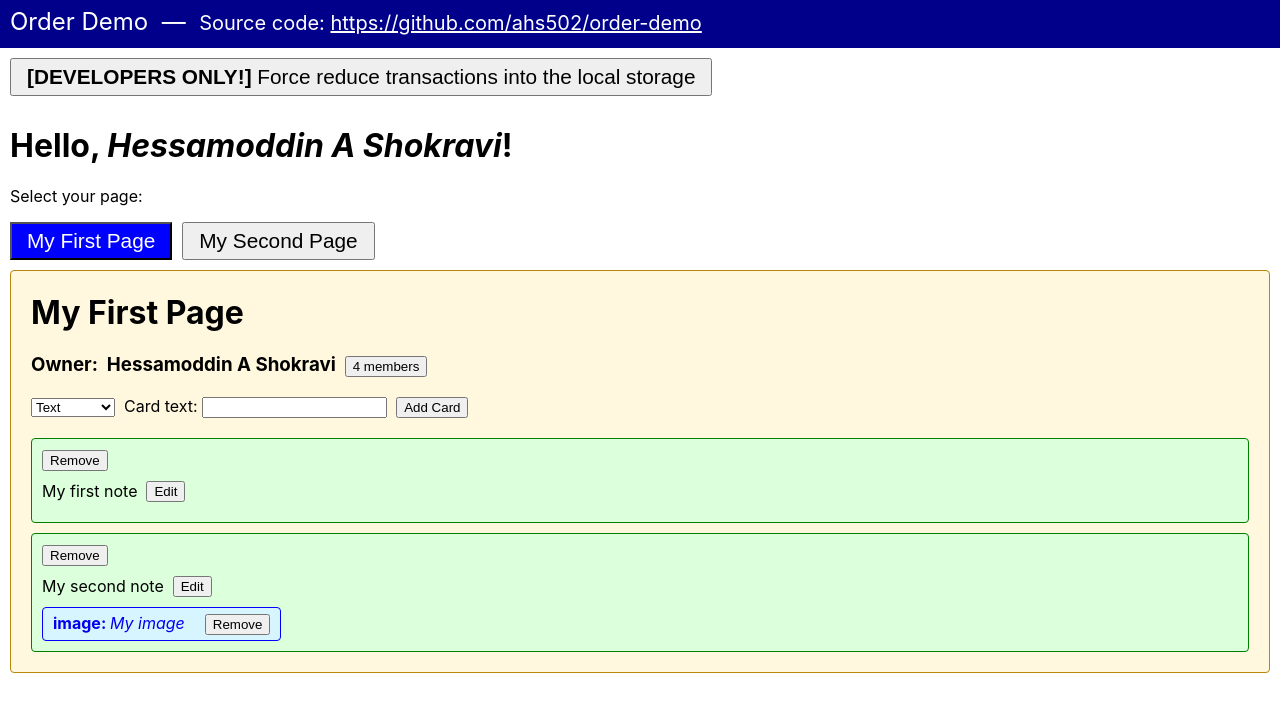
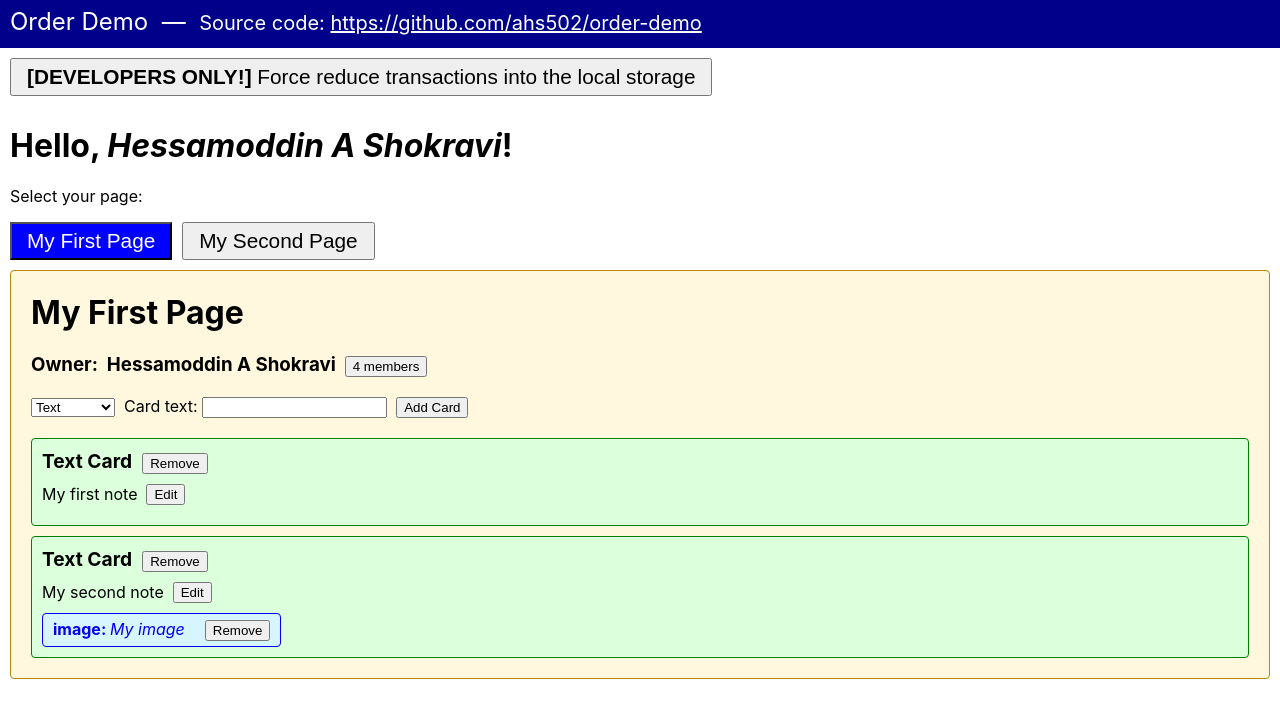
Before and after one commit to ahs502/order-demo, a React (Create React App) app: page / in a window 1280 px wide. Shown: the top 718 px of the page. Built offline with nearby package versions, Linux system fonts and the light colour scheme.

Commit message:
feat: display card type

```diff
--- a/src/components/CardView/CardView.css
+++ b/src/components/CardView/CardView.css
@@ -9,12 +9,12 @@
   margin-bottom: 0;
 }
 
-.CardView-remove {
+.CardView-type {
+  font-weight: bold;
+  font-size: 120%;
+  margin-right: 10px;
 }
 
 .CardView-main {
   padding: 10px 0;
 }
-
-.CardView-attachments {
-}
--- a/src/components/CardView/CardView.tsx
+++ b/src/components/CardView/CardView.tsx
@@ -1,4 +1,4 @@
-import React from 'react'
+import React, { useMemo } from 'react'
 
 import Card from '../../models/Card'
 import CardType from '../../models/cards/CardType'
@@ -17,6 +17,15 @@ export interface CardViewProps {
 }
 
 export default function CardView({ card, onChange, onRemove }: CardViewProps) {
+  const cardTypeLabel = useMemo(() => {
+    switch (card.type) {
+      case CardType.TEXT: return 'Text';
+      case CardType.MARKDOWN: return 'Markdown';
+      case CardType.TODO: return 'To-do';
+      default: return ''
+    }
+  }, [card])
+
   function handleRemoveAttachment(index: number): void {
     if (!onChange) return
 
@@ -46,7 +55,10 @@ export default function CardView({ card, onChange, onRemove }: CardViewProps) {
 
   return (
     <div className='CardView-root'>
-      <button className='CardView-remove' title='Remove this card' onClick={onRemove} data-testid='remove'>Remove</button>
+      <div className='CardView-header'>
+        <span className='CardView-type'>{cardTypeLabel} Card</span>
+        <button className='CardView-remove' title='Remove this card' onClick={onRemove} data-testid='remove'>Remove</button>
+      </div>
       <div className='CardView-main'>
         {renderCardBody()}
       </div>
--- a/src/components/CardView/components/ToDoCardBody/ToDoCardBody.tsx
+++ b/src/components/CardView/components/ToDoCardBody/ToDoCardBody.tsx
@@ -14,12 +14,12 @@ export default function ToDoCardBody({ card, onChange }: ToDoCardBodyProps) {
   const [editMode, setEditMode] = useState(false)
   const [label, setText] = useState(card.label)
 
-  function handleChangeChecked(): void {
+  function handleChangeChecked(checked: boolean): void {
     if (!onChange) return
 
     const newCard: ToDoCard = {
       ...card,
-      checked: !card.checked
+      checked
     }
 
     onChange(newCard)
@@ -43,11 +43,11 @@ export default function ToDoCardBody({ card, onChange }: ToDoCardBodyProps) {
       'ToDoCardBody-root-view-mode': !editMode,
       'ToDoCardBody-edit-mode': editMode
     })}>
-      <input className='ToDoCardBody-checkbox' type='checkbox' checked={card.checked} onClick={handleChangeChecked} disabled={editMode} />
+      <input className='ToDoCardBody-checkbox' type='checkbox' checked={card.checked} onChange={event => handleChangeChecked(event.target.checked)} disabled={editMode} />
       &nbsp;&nbsp;
       {!editMode && (
         <>
-          <div className='ToDoCardBody-label'>{card.label}</div>
+          <label className='ToDoCardBody-label'>{card.label}</label>
           &nbsp;&nbsp;
           <button className='ToDoCardBody-edit' title='Edit this card' onClick={() => {
             setText(card.label)
```
